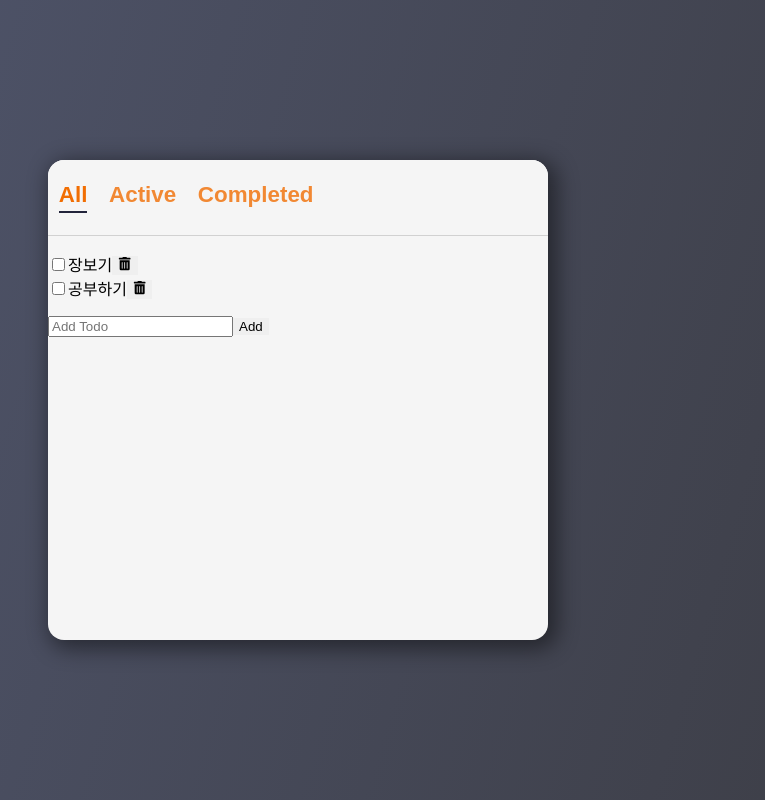
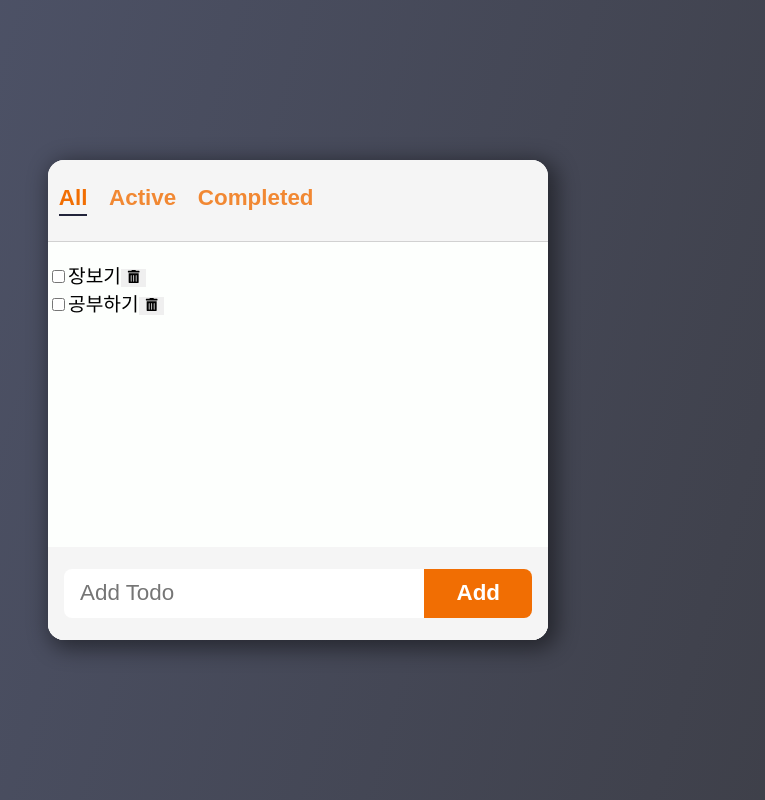
Before and after one commit to wkdwhdghks/todolist, a React (Create React App) app: page / in a window 1280 px wide. Shown: the whole page, without its empty margins (342-1107 px from the left). Built offline with nearby package versions, Linux system fonts and the light colour scheme; the HTML template or start-up script is replaced by a standard one.

Commit message:
[Style] 입력폼 스타일링

```diff
--- a/src/components/AddTodo/AddTodo.jsx
+++ b/src/components/AddTodo/AddTodo.jsx
@@ -1,5 +1,6 @@
 import { useState } from "react";
 import { v4 as uuidv4 } from "uuid";
+import styles from "./AddTodo.module.css";
 
 export default function AddTodo({ onAdd }) {
   const [text, setText] = useState("");
@@ -18,14 +19,15 @@
   };
 
   return (
-    <form onSubmit={handleSubmit}>
+    <form onSubmit={handleSubmit} className={styles.form}>
       <input
         type="text"
         placeholder="Add Todo"
         value={text}
         onChange={handleChange}
+        className={styles.input}
       />
-      <button>Add</button>
+      <button className={styles.button}>Add</button>
     </form>
   );
 }
--- /dev/null
+++ b/src/components/AddTodo/AddTodo.module.css
@@ -0,0 +1,31 @@
+.form {
+  width: 100%;
+  display: flex;
+  padding: 1.4rem 1rem;
+  background-color: var(--color-bg-dark);
+}
+
+.input {
+  flex: 1 0 auto;
+  font-size: 1.4rem;
+  padding: 0.7rem 1rem;
+  border: none;
+  outline: none;
+  border-top-left-radius: 8px;
+  border-bottom-left-radius: 8px;
+}
+
+.button {
+  cursor: pointer;
+  background-color: var(--color-accent);
+  color: var(--color-white);
+  font-weight: bold;
+  font-size: 1.4rem;
+  padding: 0 2rem;
+  border-top-right-radius: 8px;
+  border-bottom-right-radius: 8px;
+}
+
+.button:hover {
+  filter: brightness(125%);
+}
--- a/src/components/TodoList/TodoList.jsx
+++ b/src/components/TodoList/TodoList.jsx
@@ -1,6 +1,7 @@
 import { useState } from "react";
 import AddTodo from "../AddTodo/AddTodo";
 import Todo from "../Todo/Todo";
+import styles from "./TodoList.module.css";
 
 export default function TodoList({ filter }) {
   const [todos, setTodos] = useState([
@@ -23,8 +24,8 @@
   const filtered = getFilteredItems(todos, filter);
 
   return (
-    <section>
-      <ul>
+    <section className={styles.container}>
+      <ul className={styles.list}>
         {filtered.map((item) => (
           <Todo
             key={item.id}
--- /dev/null
+++ b/src/components/TodoList/TodoList.module.css
@@ -0,0 +1,11 @@
+.container {
+  height: 100%;
+  display: flex;
+  flex-direction: column;
+  background-color: var(--color-bg);
+}
+
+.list {
+  flex: 1 1 auto;
+  overflow-y: auto;
+}
--- a/src/index.css
+++ b/src/index.css
@@ -4,6 +4,11 @@
   --color-gray: #d1d1d1;
   --color-text: #22243b;
   --color-accent: #f16e03;
+  --color-white: white;
+}
+
+* {
+  box-sizing: border-box;
 }
 
 body {
@@ -13,6 +18,7 @@
   display: flex;
   justify-content: center;
   align-items: center;
+  font-size: 1.2rem;
   background: rgb(81, 87, 111);
   background: linear-gradient(
     106deg,
```
